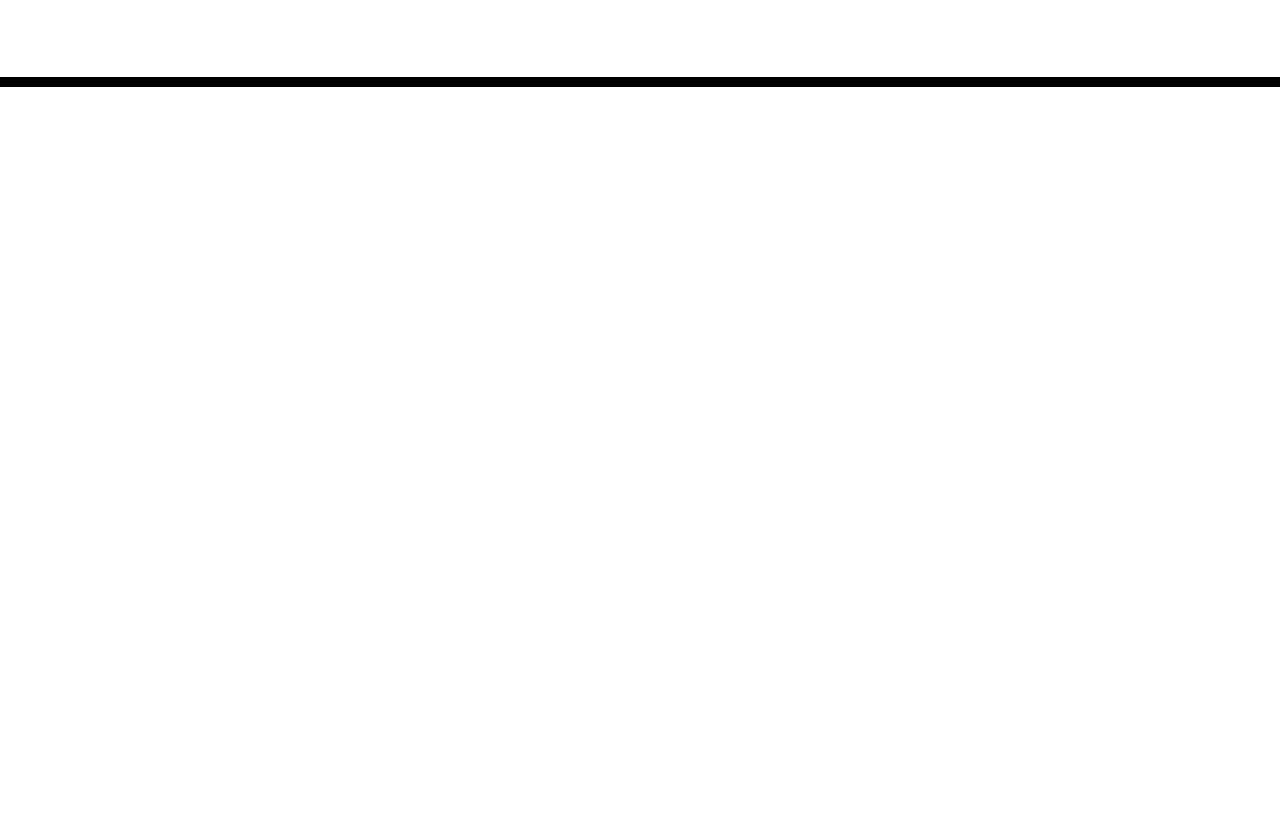
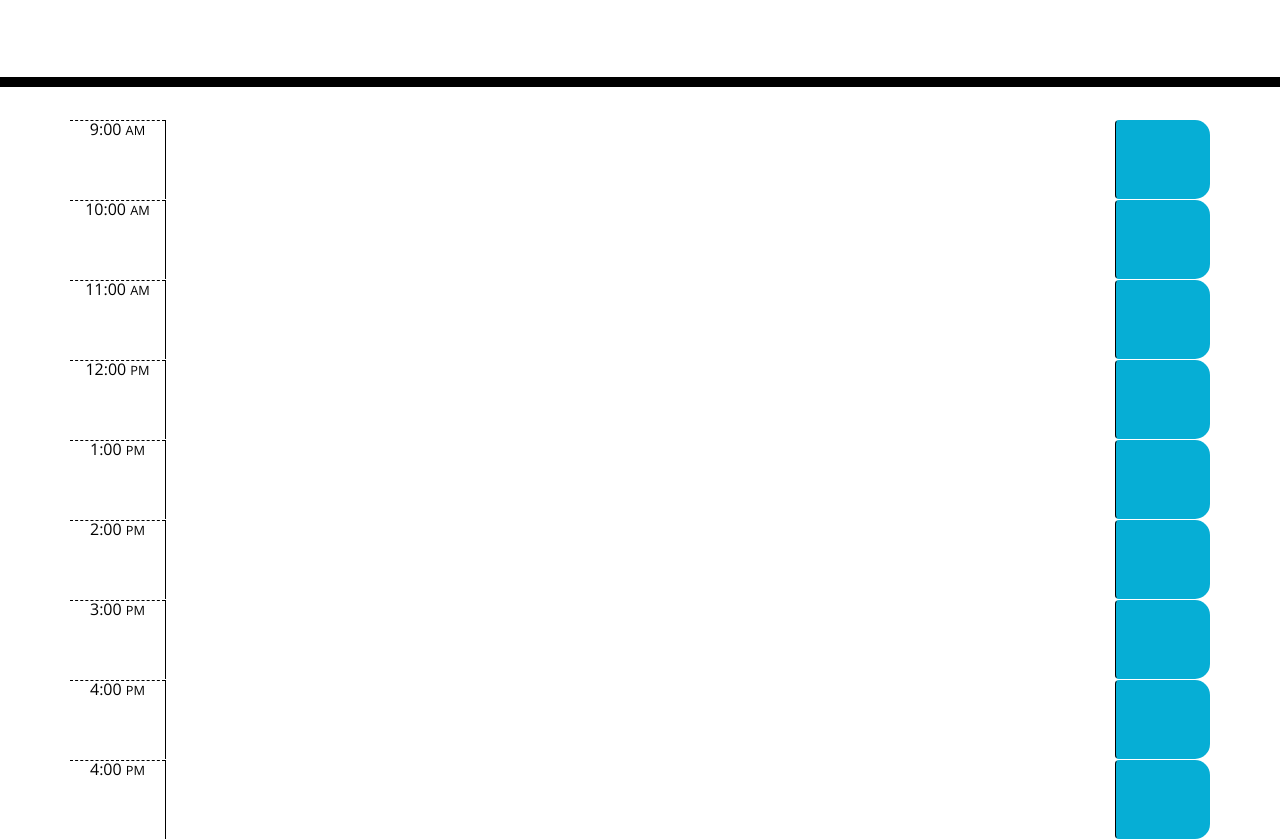
Before and after one commit to rrrossettiii/hw5-day-planner, a plain HTML site: page index.html in a window 1280 px wide. Shown: the part 181-1020 px from the top of the page. Before the commit the page ends 800 px from the top, so only its background shows below. Drawn offline with nearby package versions, Linux system fonts and the light colour scheme; files that its build step writes are made by us from their sources.

Commit message:
added timeBlocks to html and some code to js

```diff
--- /dev/null
+++ b/assets/js/script.js
@@ -0,0 +1,10 @@
+$(document).ready(() => {
+  // Save Button;
+  $(".saveBtn").on("click", function () {
+    // - Description & Time values;
+    var text = $(this).siblings(".description").val();
+    var time = $(this).parent().attr("id");
+    // - Save to Local Storage;
+    localStorage.setItem(time, text);
+  });
+});
--- a/index.html
+++ b/index.html
@@ -4,22 +4,42 @@
     <meta charset="UTF-8" />
     <meta name="viewport" content="width=device-width, initial-scale=1.0" />
     <meta http-equiv="X-UA-Compatible" content="ie=edge" />
+    <title>Work Day Scheduler</title>
+
+    <!-- Bootstrap -->
     <link
       rel="stylesheet"
       href="https://stackpath.bootstrapcdn.com/bootstrap/4.3.1/css/bootstrap.min.css"
     />
+
+    <!-- FontAwesome -->
     <link
       rel="stylesheet"
       href="https://use.fontawesome.com/releases/v5.8.1/css/all.css"
       integrity="sha384-50oBUHEmvpQ+1lW4y57PTFmhCaXp0ML5d60M1M7uH2+nqUivzIebhndOJK28anvf"
       crossorigin="anonymous"
     />
+
+    <!-- GoogleFonts -->
     <link
       href="https://fonts.googleapis.com/css?family=Open+Sans&display=swap"
       rel="stylesheet"
     />
+
+    <!-- style.css -->
     <link rel="stylesheet" href="style.css" />
-    <title>Work Day Scheduler</title>
+
+    <!-- JQuery -->
+    <script defer src="https://code.jquery.com/jquery-3.4.1.min.js"></script>
+
+    <!-- moment.js -->
+    <script
+      defer
+      src="https://cdnjs.cloudflare.com/ajax/libs/moment.js/2.24.0/moment.min.js"
+    ></script>
+
+    <!-- myScript -->
+    <script defer src="./assets/js/script.js"></script>
   </head>
 
   <body>
@@ -28,11 +48,62 @@
       <p class="lead">A simple calendar app for scheduling your work day</p>
       <p id="currentDay" class="lead"></p>
     </header>
+    <!-- TimeBlocks -->
     <div class="container">
-      <!-- Timeblocks go here -->
+      <!-- 9AM -->
+      <div class="row time-block">
+        <div class="col-1 hour">9:00 <small>AM</small></div>
+        <textarea id="9" class="col-md-10 description"></textarea>
+        <button class="btn saveBtn col-md-1"></button>
+      </div>
+      <!-- 10AM -->
+      <div class="row time-block">
+        <div class="col-1 hour">10:00 <small>AM</small></div>
+        <textarea id="10" class="col-md-10 description"></textarea>
+        <button class="btn saveBtn col-md-1"></button>
+      </div>
+      <!-- 11AM -->
+      <div class="row time-block">
+        <div class="col-1 hour">11:00 <small>AM</small></div>
+        <textarea id="11" class="col-md-10 description"></textarea>
+        <button class="btn saveBtn col-md-1"></button>
+      </div>
+      <!-- 12AM -->
+      <div class="row time-block">
+        <div class="col-1 hour">12:00 <small>PM</small></div>
+        <textarea id="12" class="col-md-10 description"></textarea>
+        <button class="btn saveBtn col-md-1"></button>
+      </div>
+      <!-- 1PM -->
+      <div class="row time-block">
+        <div class="col-1 hour">1:00 <small>PM</small></div>
+        <textarea id="1" class="col-md-10 description"></textarea>
+        <button class="btn saveBtn col-md-1"></button>
+      </div>
+      <!-- 2PM -->
+      <div class="row time-block">
+        <div class="col-1 hour">2:00 <small>PM</small></div>
+        <textarea id="2" class="col-md-10 description"></textarea>
+        <button class="btn saveBtn col-md-1"></button>
+      </div>
+      <!-- 3PM -->
+      <div class="row time-block">
+        <div class="col-1 hour">3:00 <small>PM</small></div>
+        <textarea id="3" class="col-md-10 description"></textarea>
+        <button class="btn saveBtn col-md-1"></button>
+      </div>
+      <!-- 4PM -->
+      <div class="row time-block">
+        <div class="col-1 hour">4:00 <small>PM</small></div>
+        <textarea id="4" class="col-md-10 description"></textarea>
+        <button class="btn saveBtn col-md-1"></button>
+      </div>
+      <!-- 5PM -->
+      <div class="row time-block">
+        <div class="col-1 hour">4:00 <small>PM</small></div>
+        <textarea id="5" class="col-md-10 description"></textarea>
+        <button class="btn saveBtn col-md-1"></button>
+      </div>
     </div>
-
-    <script src="https://code.jquery.com/jquery-3.4.1.min.js"></script>
-    <script src="https://cdnjs.cloudflare.com/ajax/libs/moment.js/2.24.0/moment.min.js"></script>
   </body>
 </html>
```
Also changed, not shown: assets/css/style.css (renamed from style.css).
